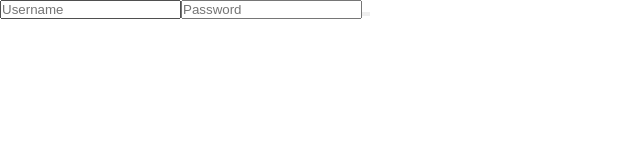
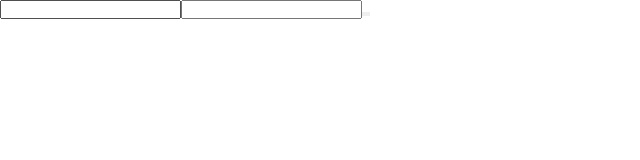
Before and after one commit to santanafx/mystic, a React (Vite) app: page /login in a window 1280 px wide. Shown: the top 160 px of the page, without its empty margins (0-640 px from the left). Built offline with nearby package versions, Linux system fonts and the light colour scheme.

Commit message:
feat: added BasicInput props

```diff
--- a/src/components/Inputs/BasicInput.tsx
+++ b/src/components/Inputs/BasicInput.tsx
@@ -1,7 +1,5 @@
-import React from 'react'
-
-export default function BasicInput({ typeInput, inputName }: { typeInput: string, inputName: string }) {
+export default function BasicInput({ typeInputProp, inputNameProp, widthProp, heightProp }: { typeInputProp: string, inputNameProp: string, widthProp: string, heightProp: string }) {
   return (
-    <input type={typeInput} placeholder={inputName} />
+    <input className='basicInputStyle' type={typeInputProp} placeholder={inputNameProp} style={{ width: widthProp, height: heightProp }} />
   )
 }
```
